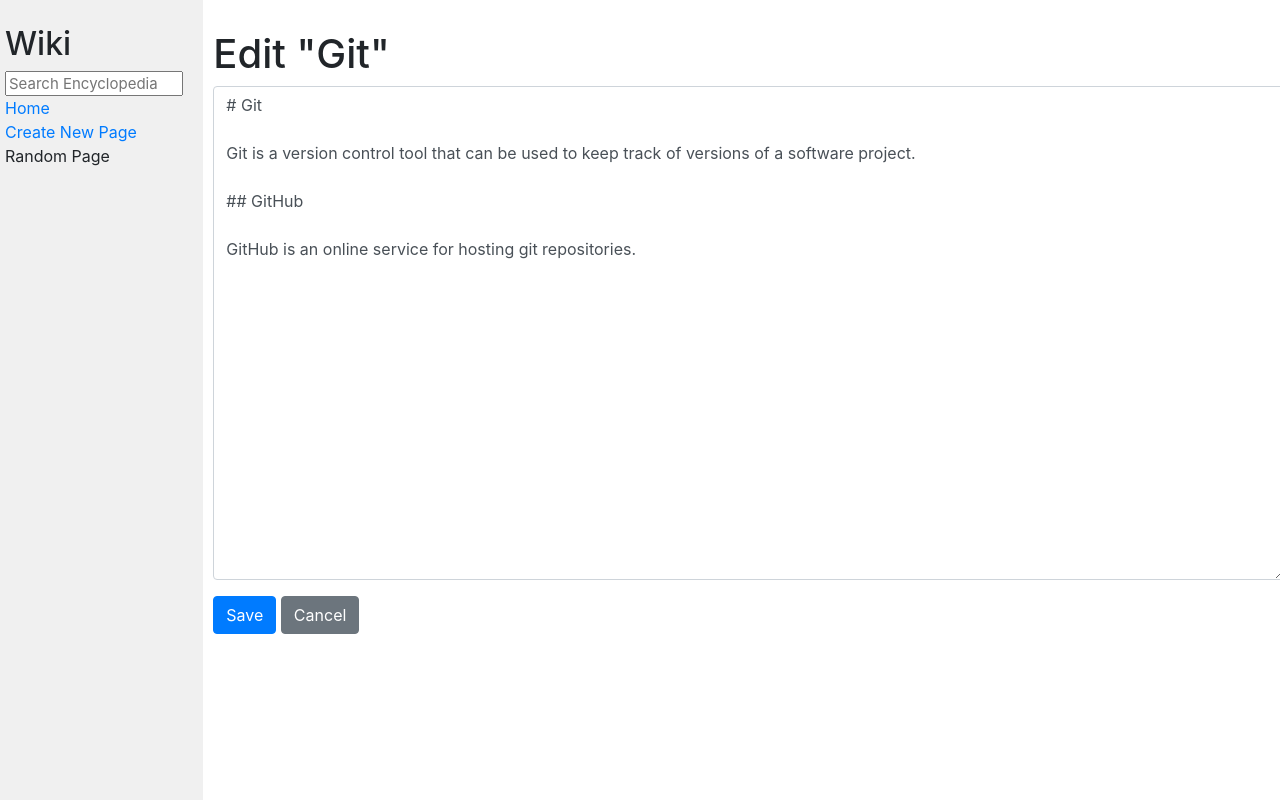
After one commit to Loremgreg/cs50w, a Django app: page /wiki/Git/edit/ in a window 1280 px wide. The commit adds this page. Run offline with Django 5.2, Linux system fonts and the light colour scheme; some libraries are stand-ins or nearby versions.

Commit message:
feat(new-page + edit-page): ajout des pages creation et edition d'articles

```diff
--- /dev/null
+++ b/wiki/encyclopedia/templates/encyclopedia/edit.html
@@ -0,0 +1,23 @@
+{% extends "encyclopedia/layout.html" %}
+
+{% block title %}Edit: {{ title }}{% endblock %}
+
+{% block body %}
+<h1>Edit "{{ title }}"</h1>
+
+<form action="{% url 'edit' title=title %}" method="post">
+    {% csrf_token %}
+    <div class="form-group">
+        <textarea class="form-control" name="content" rows="20">{{ content }}</textarea>
+    </div>
+    <button class="btn btn-primary" type="submit">Save</button>
+    <a class="btn btn-secondary" href="{% url 'entry' title=title %}">Cancel</a>
+</form>
+{% endblock %}
+
+<!--
+Étend layout.html pour garder la sidebar et le formulaire de recherche.
+Le formulaire fait POST vers la même route d’édition ({% url 'edit' title=title %}).
+{% csrf_token %} : protection CSRF obligatoire pour POST.
+<textarea>{{ content }}</textarea> : pré‑remplit le textarea avec le contenu Markdown actuel (la vue edit_page doit fournir la variable content via util.get_entry).
+En soumettant, la vue edit_page doit sauvegarder via util.save_entry(title, new_content) puis redirect('entry', title=title) pour retourner à la page affichée. -->
--- a/wiki/encyclopedia/urls.py
+++ b/wiki/encyclopedia/urls.py
@@ -7,4 +7,5 @@
     path("wiki/<str:title>", views.entry, name="entry"),
     path("search/", views.search, name="search"),
     path("new/", views.new_page, name="new"),
+    path("wiki/<str:title>/edit/", views.edit_page, name="edit"),
 ]
--- a/wiki/encyclopedia/views.py
+++ b/wiki/encyclopedia/views.py
@@ -94,3 +94,24 @@
     # GET -> afficher le formulaire vide
      elif request.method == "GET":
           return render(request, "encyclopedia/new.html")
+
+def edit_page(request, title):
+    """
+    Edit view:
+    - GET: render form pre-filled with existing markdown content
+    - POST: save updated content and redirect to the entry page
+    """
+    content = util.get_entry(title)
+    if content is None:
+        raise Http404(f"{title} does not exist")
+
+    if request.method == "POST":
+        new_content = request.POST.get("content", "").strip()
+        util.save_entry(title, new_content)
+        return redirect("entry", title=title)
+
+    # GET
+    return render(request, "encyclopedia/edit.html", {
+        "title": title,
+        "content": content
+    })
```
Also changed, not shown: wiki/encyclopedia/templates/encyclopedia/entry.html (+18 -1 lines).
